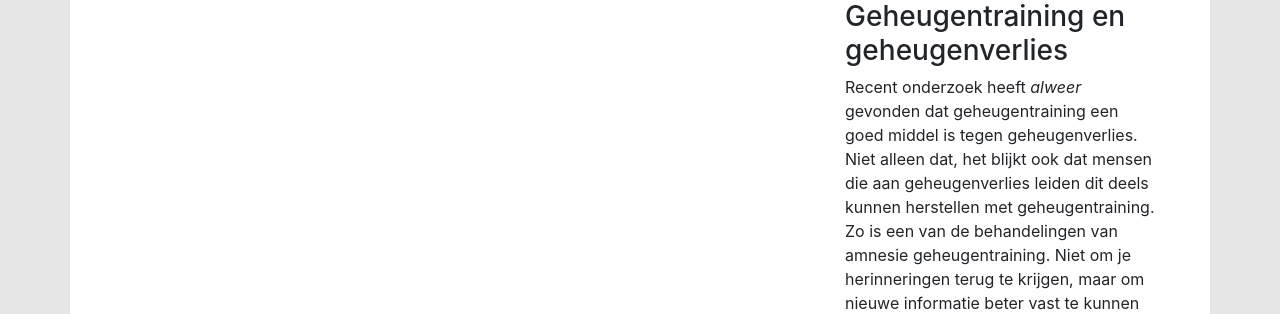
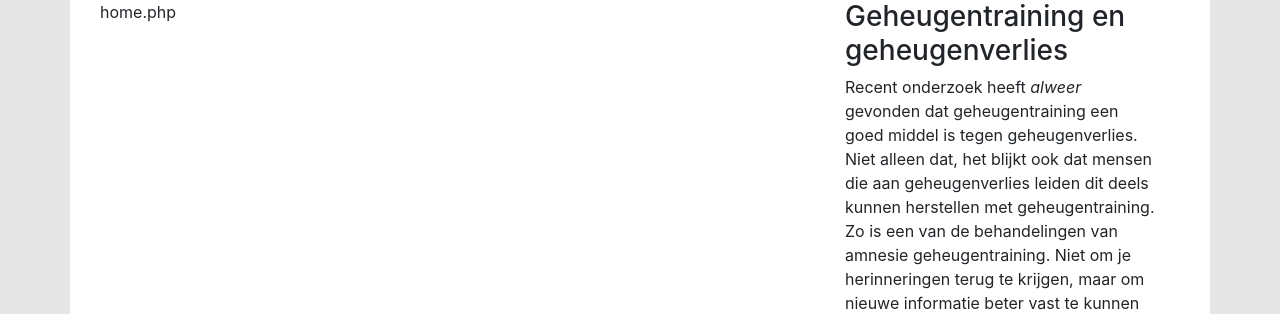
Before and after one commit to oneandonlydennis/Project3, a PHP site: page /index.php?content=home in a window 1280 px wide. Shown: the part 56-370 px from the top of the page. Run offline with PHP 8.4, Linux system fonts and the light colour scheme.

Commit message:
login.php fixed

```diff
--- a/index.php
+++ b/index.php
@@ -11,13 +11,24 @@
 	<!-- Bootstrap CSS -->
 	<link rel="stylesheet" href="https://stackpath.bootstrapcdn.com/bootstrap/4.1.3/css/bootstrap.min.css" integrity="sha384-MCw98/SFnGE8fJT3GXwEOngsV7Zt27NXFoaoApmYm81iuXoPkFOJwJ8ERdknLPMO" crossorigin="anonymous">
 </head>
+<body>
 
-<body>
 	<?php include("resources/include/nav.php")?>
 	<div class="container">
 		<div class="row">
 			<div class="col-8">
 				<!--This dynamic main-part varies based on which webpage we are on-->
+					<div class="col-12">
+						<section class="content">
+							<?php
+							if(isset($_GET["content"])) {
+								include("./resources/include/" . $_GET["content"] . ".php");
+							}
+							else { include("home.php");
+						}
+						?>
+					</section>
+				</div>
 			</div>
 			<div class="col-4">
 				<?php include("resources/include/aside.php")?>
--- /dev/null
+++ b/resources/include/home.php
@@ -0,0 +1 @@
+home.php
--- a/resources/include/nav.php
+++ b/resources/include/nav.php
@@ -5,19 +5,19 @@
 	<div class="collapse navbar-collapse" id="collapsibleNavId">
 		<ul class="navbar-nav mr-auto mt-2 mt-lg-0">
 			<li class="nav-item active">
-				<a class="nav-link" href="index.html">Home<span class="sr-only">(current)</span></a>
+				<a class="nav-link" href="./index.php?content=home">Home<span class="sr-only">(current)</span></a>
 			</li>
 			<li class="nav-item">
-				<a class="nav-link" href="FAQ.html">FAQ</a>
+				<a class="nav-link" href="./index.php?content=faq">FAQ</a>
 			</li>
 			<li class="nav-item">
-				<a class="nav-link" href="Info.html">Info</a>
+				<a class="nav-link" href="./index.php?content=info">Info</a>
 			</li>
 			<li class="nav-item dropdown">
 				<a class="nav-link dropdown-toggle" href="#" id="dropdownId" data-toggle="dropdown" aria-haspopup="true" aria-expanded="false">Aanmelden</a>
 				<div class="dropdown-menu" aria-labelledby="dropdownId">
-					<a class="dropdown-item" href="registreren.php">Registreren</a>
-					<a class="dropdown-item" href="inloggen.php">Inloggen</a>
+					<a class="dropdown-item" href="./index.php?content=registreren">Registreren</a>
+					<a class="dropdown-item" href="./index.php?content=login">Inloggen</a>
 				</div>
 			</li>
 		</ul>
```
Also changed, not shown: resources/include/login.php (+0 -11 lines). Lines whose indentation alone changed are shown as unchanged.
